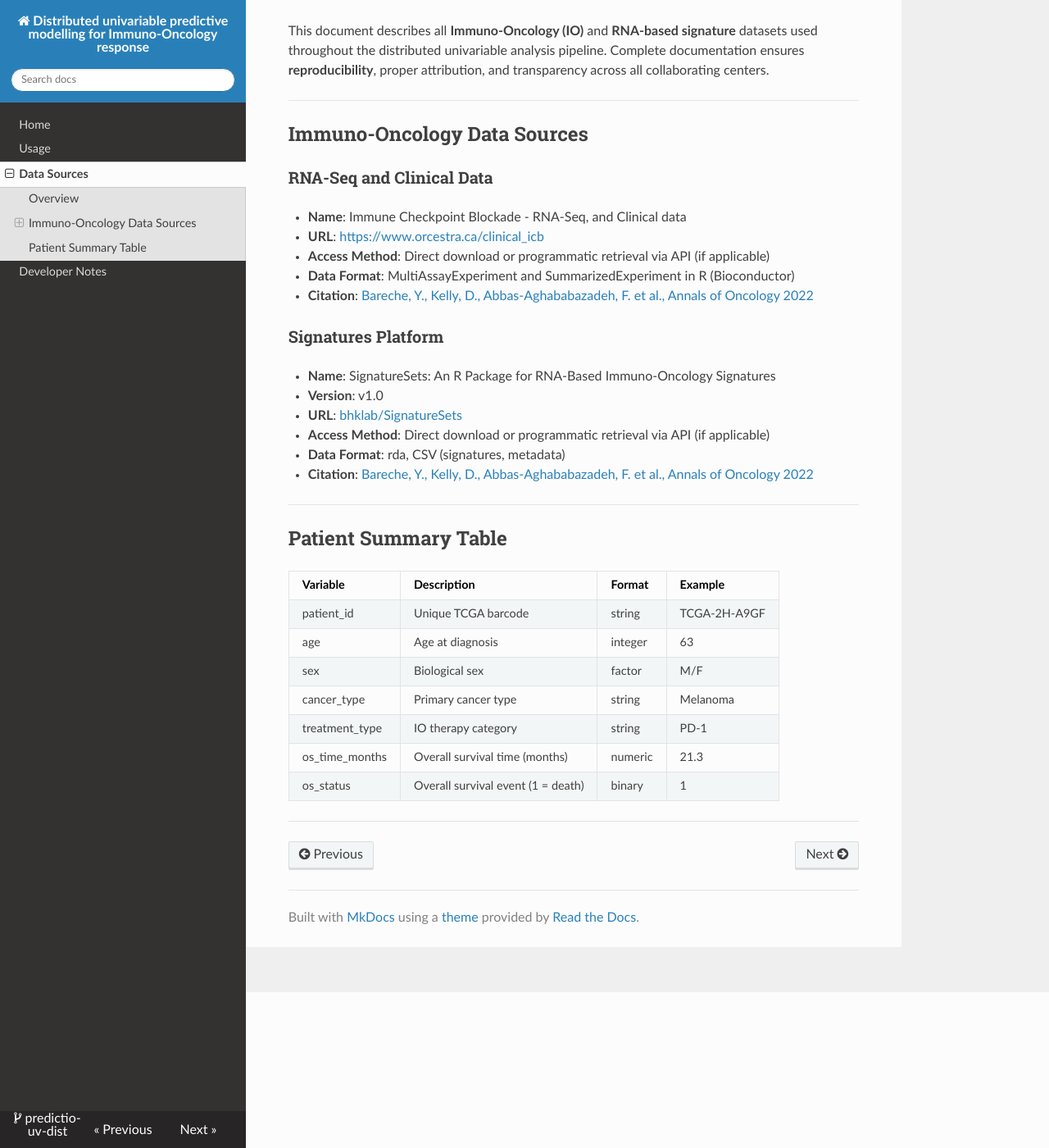
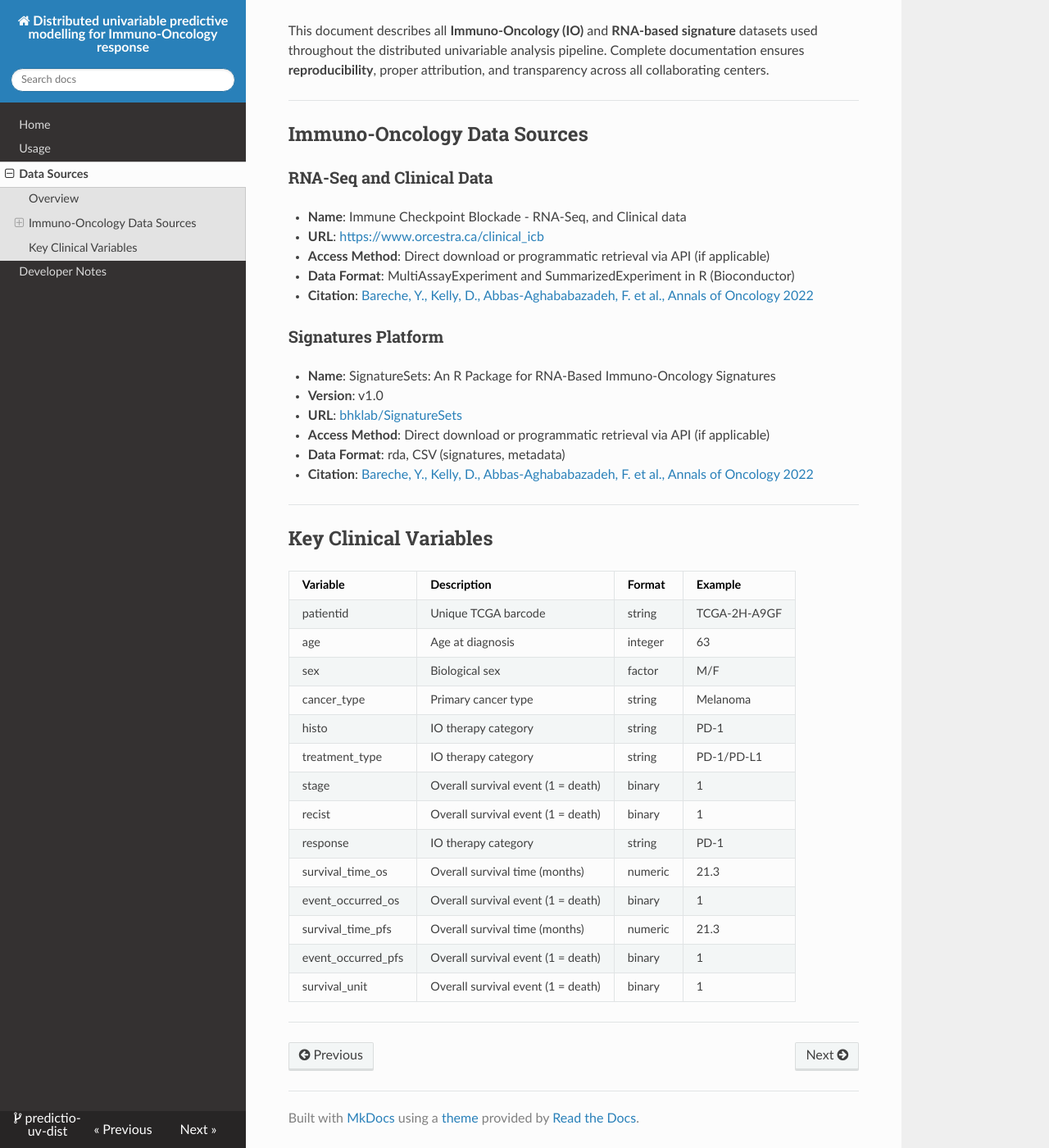
Before and after one commit to bhklab/PredictIO-UV-Dist, an MkDocs documentation site: the page built from docs/data_sources.md, in a window 1280 px wide and 1400 px high, scrolled down 190 px. Shown: the whole window at 82% size. Built offline with MkDocs 1.6.1, drawn with Linux system fonts in a browser that asks for light colours; nearby versions of some CDN libraries.

Commit message:
update data source information

```diff
--- a/docs/data_sources.md
+++ b/docs/data_sources.md
@@ -28,16 +28,23 @@ This document describes all **Immuno-Oncology (IO)** and **RNA-based signature**
 ---
 
 
-## Patient Summary Table
+## Key Clinical Variables
 
-| Variable         | Description                            | Format      | Example        |
-|------------------|----------------------------------------|-------------|----------------|
-| patient_id       | Unique TCGA barcode                    | string      | TCGA-2H-A9GF   |
-| age              | Age at diagnosis                       | integer     | 63             |
-| sex              | Biological sex                         | factor      | M/F    |
-| cancer_type      | Primary cancer type                    | string      | Melanoma       |
-| treatment_type   | IO therapy category                    | string      | PD-1           |
-| os_time_months   | Overall survival time (months)         | numeric     | 21.3           |
-| os_status        | Overall survival event (1 = death)     | binary      | 1              |
+| Variable          | Description                            | Format      | Example        |
+|------------------ |----------------------------------------|-------------|----------------|
+| patientid         | Unique TCGA barcode                    | string      | TCGA-2H-A9GF   |
+| age               | Age at diagnosis                       | integer     | 63             |
+| sex               | Biological sex                         | factor      | M/F    |
+| cancer_type       | Primary cancer type                    | string      | Melanoma       |
+| histo             | IO therapy category                    | string      | PD-1           |
+| treatment_type    | IO therapy category                    | string      | PD-1/PD-L1     |
+| stage             | Overall survival event (1 = death)     | binary      | 1              |
+| recist            | Overall survival event (1 = death)     | binary      | 1              |
+| response          | IO therapy category                    | string      | PD-1           |
+| survival_time_os  | Overall survival time (months)         | numeric     | 21.3           |
+| event_occurred_os | Overall survival event (1 = death)     | binary      | 1              |
+| survival_time_pfs | Overall survival time (months)         | numeric     | 21.3           |
+| event_occurred_pfs| Overall survival event (1 = death)     | binary      | 1              |
+| survival_unit     | Overall survival event (1 = death)     | binary      | 1              |
 
 ---
```
